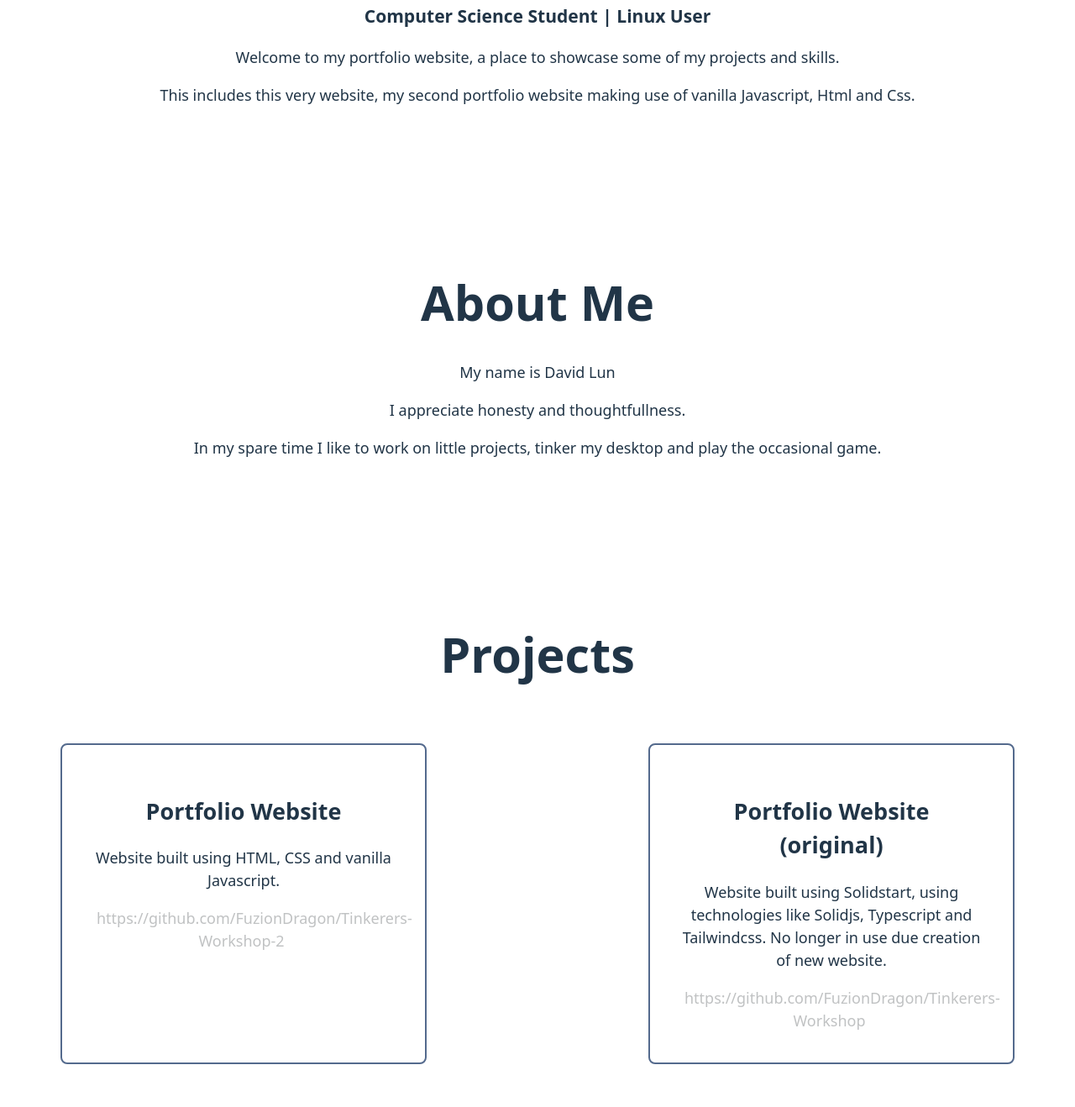
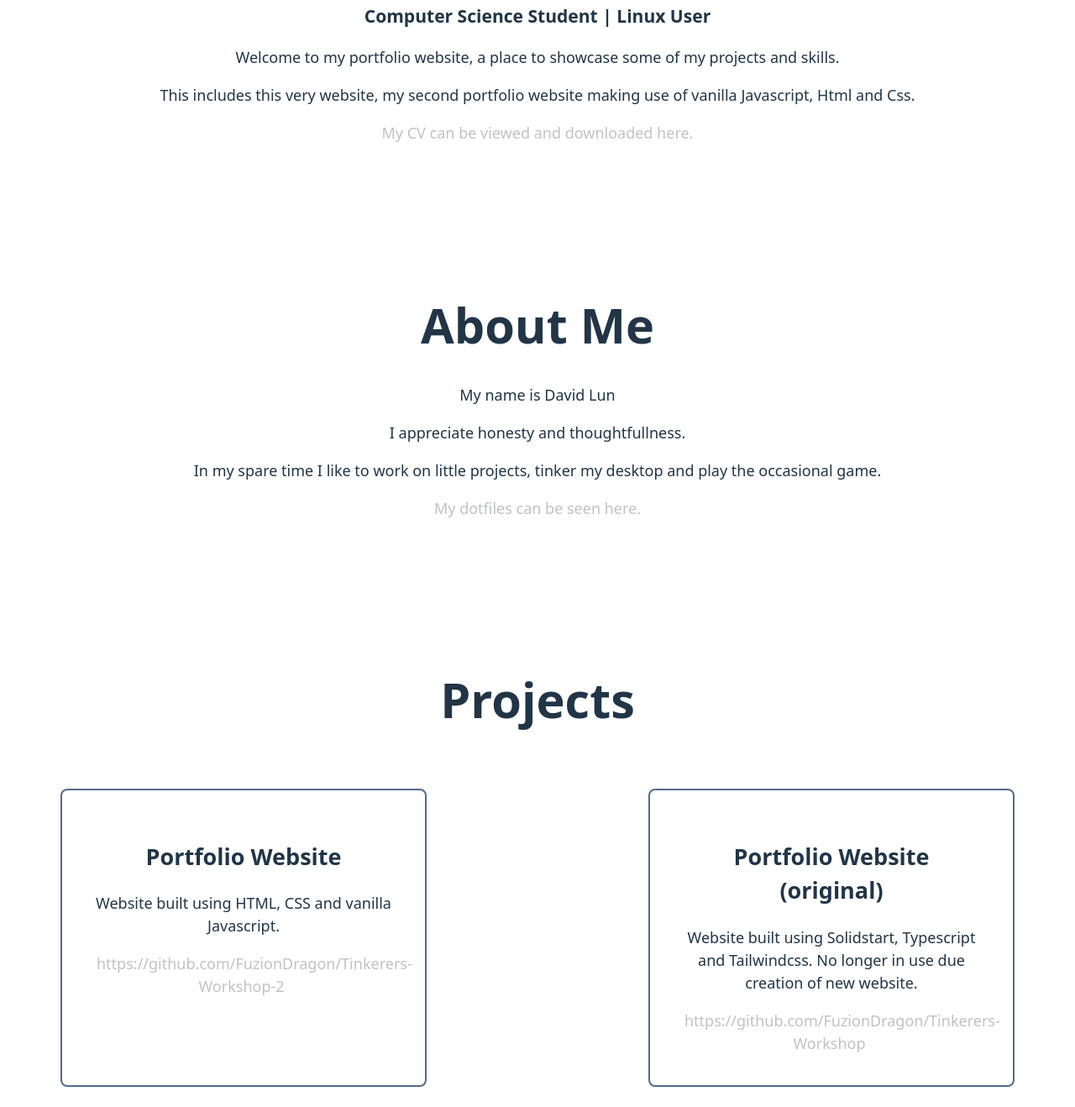
Before and after one commit to FuzionDragon/Tinkerers-Workshop-2, a website built with Vite: page index.html in a window 1280 px wide. Shown: the part 282-1600 px from the top of the page at 84% size. Built offline with nearby package versions, Linux system fonts and the light colour scheme.

Commit message:
Added links to CV and dotfiles

```diff
--- a/index.html
+++ b/index.html
@@ -19,12 +19,14 @@
       <h3>Computer Science Student | Linux User</h3>
       <p>Welcome to my portfolio website, a place to showcase some of my projects and skills.</p>
       <p>This includes this very website, my second portfolio website making use of vanilla Javascript, Html and Css.</p>
+      <a href="src/CV-David-Lun.pdf" target="_blank">My CV can be viewed and downloaded here.</a>
     </div>
     <div id="about">
       <h1>About Me</h1>
       <p>My name is David Lun</p>
       <p>I appreciate honesty and thoughtfullness.</p>
       <p>In my spare time I like to work on little projects, tinker my desktop and play the occasional game.</p>
+      <a href="https://github.com/FuzionDragon/archdots" target="_blank">My dotfiles can be seen here.</a>
     </div>
     <div id="projects">
       <h1>Projects</h1>
--- a/src/projects.json
+++ b/src/projects.json
@@ -6,7 +6,7 @@
   },
   {
     "name": "Portfolio Website (original)",
-    "desc": "Website built using Solidstart, using technologies like Solidjs, Typescript and Tailwindcss. No longer in use due creation of new website.",
+    "desc": "Website built using Solidstart, Typescript and Tailwindcss. No longer in use due creation of new website.",
     "link": "https://github.com/FuzionDragon/Tinkerers-Workshop"
   },
   {
```
Also changed, not shown: 1 other file.
